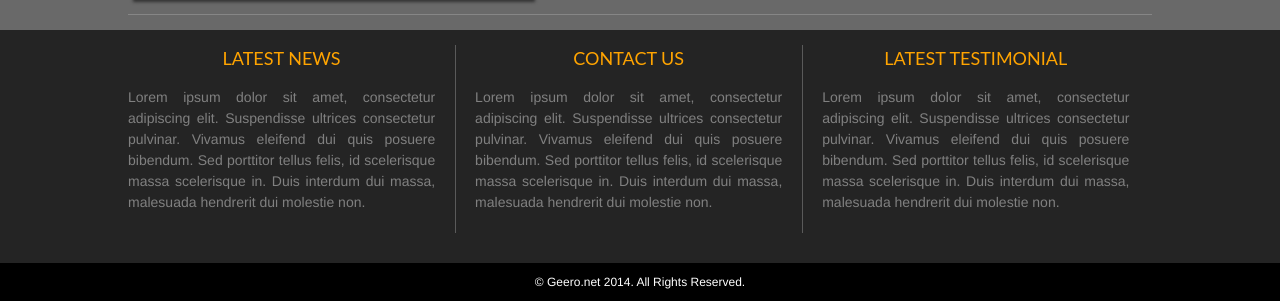
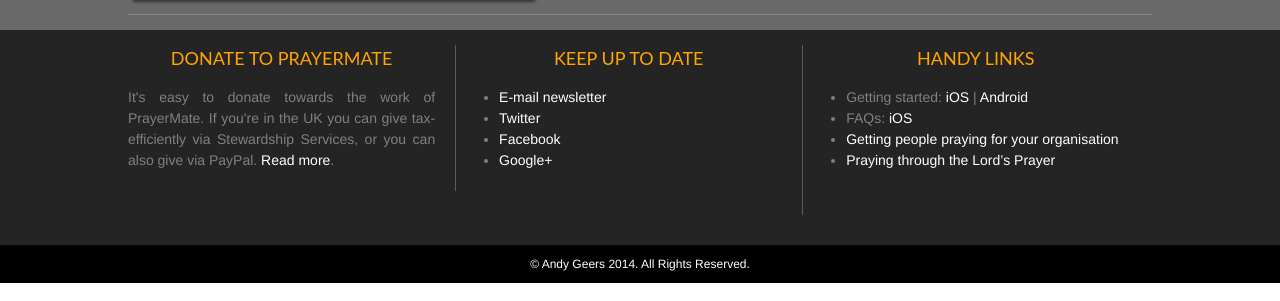
Before and after one commit to andygeers/prayermate-website, a website: page index.html in a window 1280 px wide. Shown: the part 4224-4525 px from the top of the page. Drawn offline with nearby package versions, Linux system fonts and the light colour scheme.

Commit message:
Update the page footer

```diff
--- a/assets/styles/source/modules/_footer.scss
+++ b/assets/styles/source/modules/_footer.scss
@@ -23,6 +23,23 @@
         &:last-child {
             margin-right: 0;
             border-right: 0;
+        }
+
+        a {
+            color: white;
+
+            &:link, &:visited {
+                text-decoration: none;
+            }
+            &:active, &:hover {
+                text-decoration: underline;
+            }
+        }
+
+        li {
+            color: #808080;
+            font-size: 14px;
+            font-size: 1.4rem;
         }
     }
     .footer-heading {
--- a/index.html
+++ b/index.html
@@ -224,22 +224,47 @@
     </section>
     <footer class="site-footer">
         <ul class="l-constrained">
-            <li class="footer-item">
-                <h3 class="footer-heading">Latest News</h3>
-                <p class="footer-item-desc">Lorem ipsum dolor sit amet, consectetur adipiscing elit. Suspendisse ultrices consectetur pulvinar. Vivamus eleifend dui quis posuere bibendum. Sed porttitor tellus felis, id scelerisque massa scelerisque in. Duis interdum dui massa, malesuada hendrerit dui molestie non.</p>
+            <li class="footer-item donate-footer">
+                <h3 class="footer-heading">Donate to PrayerMate</h3>
+                <p class="footer-item-desc">
+                    It's easy to donate towards the work of PrayerMate. If you're in the
+                    UK you can give tax-efficiently via Stewardship Services, or you can also
+                    give via PayPal.
+                    <a href="http://www.geero.net/2014/06/how-to-donate-to-the-work-of-prayermate/">Read more</a>.
+                </p>
             </li>
-            <li class="footer-item">
-                <h3 class="footer-heading">Contact Us</h3>
-                <p class="footer-item-desc">Lorem ipsum dolor sit amet, consectetur adipiscing elit. Suspendisse ultrices consectetur pulvinar. Vivamus eleifend dui quis posuere bibendum. Sed porttitor tellus felis, id scelerisque massa scelerisque in. Duis interdum dui massa, malesuada hendrerit dui molestie non.</p>
+            <li class="footer-item contact-us-footer">
+                <h3 class="footer-heading">Keep up to date</h3>
+                <p class="footer-item-desc">
+                    <ul>
+                        <li><a href="http://eepurl.com/i257f">E-mail newsletter</a></li>
+                        <li><a href="https://twitter.com/PrayerMateApp">Twitter</a></li>
+                        <li><a href="https://www.facebook.com/pages/PrayerMate/242857232415244">Facebook</a></li>
+                        <li><a href="https://plus.google.com/100514694904134596907">Google+</a></li>
+                    </ul>
+                </p>
             </li>
-            <li class="footer-item">
-                <h3 class="footer-heading">Latest Testimonial</h3>
-                <p class="footer-item-desc">Lorem ipsum dolor sit amet, consectetur adipiscing elit. Suspendisse ultrices consectetur pulvinar. Vivamus eleifend dui quis posuere bibendum. Sed porttitor tellus felis, id scelerisque massa scelerisque in. Duis interdum dui massa, malesuada hendrerit dui molestie non.</p>
+            <li class="footer-item articles-footer">
+                <h3 class="footer-heading">Handy links</h3>
+                <p class="footer-item-desc">
+                    <ul>
+                        <li>Getting started:
+                            <a href="http://www.geero.net/2012/11/getting_started_with_prayermat/">iOS</a> |
+                            <a href="http://www.geero.net/2013/12/getting-started-with-prayermate-for-android/">Android</a>
+                        </li>
+                        <li>FAQs:
+                            <a href="http://www.geero.net/2013/12/prayermate-ios-frequently-asked-questions/">iOS</a>
+                        </li>
+                        <li>
+                            <a href="http://www.geero.net/2014/04/get-the-world-praying-for-your-organisation-with-prayermate/">Getting people praying for your organisation</a></li>
+                        <li><a href="http://www.geero.net/2011/07/the_lords_prayer_in_prayermate/">Praying through the Lord&#8217;s Prayer</a></li>
+                    </ul>
+                </p>
             </li>
         </ul>
         <div class="copyright-details">
             <div class="l-constrained">
-                &copy; <a href="http://geero.net">Geero.net</a> 2014. All Rights Reserved.
+                &copy; <a href="http://www.geero.net/">Andy Geers</a> 2014. All Rights Reserved.
             </div>
         </div>
     </footer>
```
Also changed, not shown: assets/styles/build/style.css, style.css.
